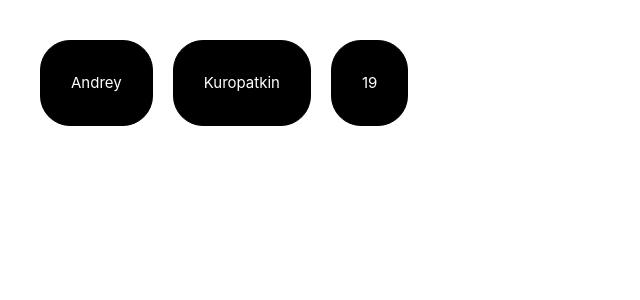
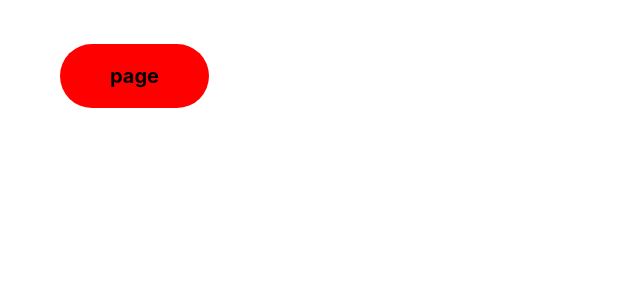
Before and after one commit to aanddi/vue3_exercises, a Vue app in the folder vue3/: page / in a window 1280 px wide. Shown: the top 300 px of the page, without its empty margins (0-640 px from the left). Built offline with nearby package versions, Linux system fonts and the light colour scheme.

Commit message:
Работа с атрибутами в фреймворке Vue

```diff
--- a/vue3/src/App.vue
+++ b/vue3/src/App.vue
@@ -3,9 +3,8 @@ export default {
   name: 'App',
   data() {
     return {
-      name: 'Andrey',
-      lastname: 'Kuropatkin',
-      age: 19,
+      text: 'page',
+      href: 'page.html',
     }
   }
 }
@@ -13,36 +12,29 @@ export default {
 
 <template>
 
-  <div class="box">{{ name }}</div>
-  <div class="box">{{ lastname }}</div>
-  <div class="box">{{ age }}</div>
+<a :href="href" class="link"> {{ text }} </a>
 
 </template>
 
 <style>
 
 body {
-  margin: 30px;
+  margin: 60px;
   font-family: Arial, Helvetica, sans-serif;
 }
 
-.wrapper {
-  display: flex;
+.link {
+  background: red;
+  font-weight: bold;
+  font-size: 20px;
+  padding: 20px 50px;
+  border-radius: 40px;
+  transition: all 0.3s ease-out;
 }
 
-.box {
-  display: inline-block;
-  border: 1px solid black;
-  border-radius: 30px;
-  color: #fff;
+.link:hover {
   background-color: #000;
-  padding: 30px;
-  margin: 10px
-}
-
-.box:hover {
-  background-color: #fff;
-  color: #000;
+  color: red;
 }
 
 </style>
```
